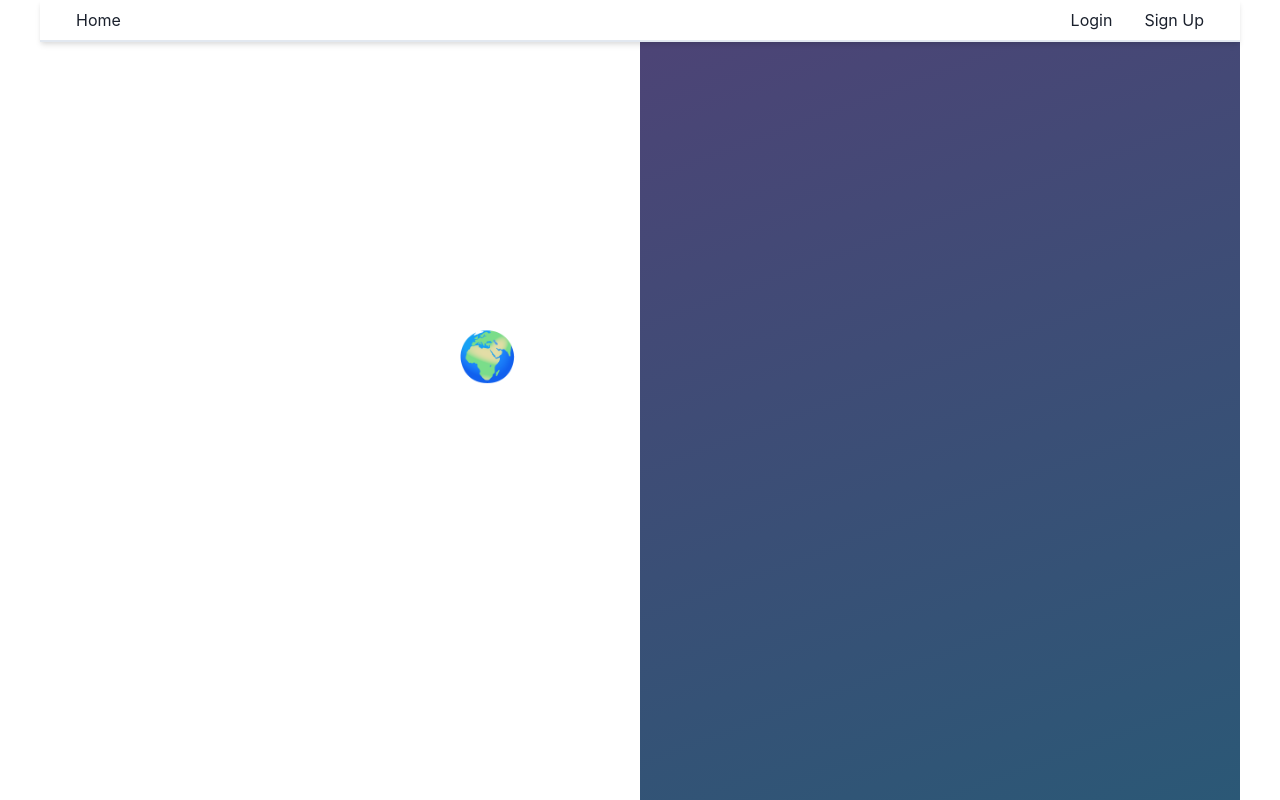
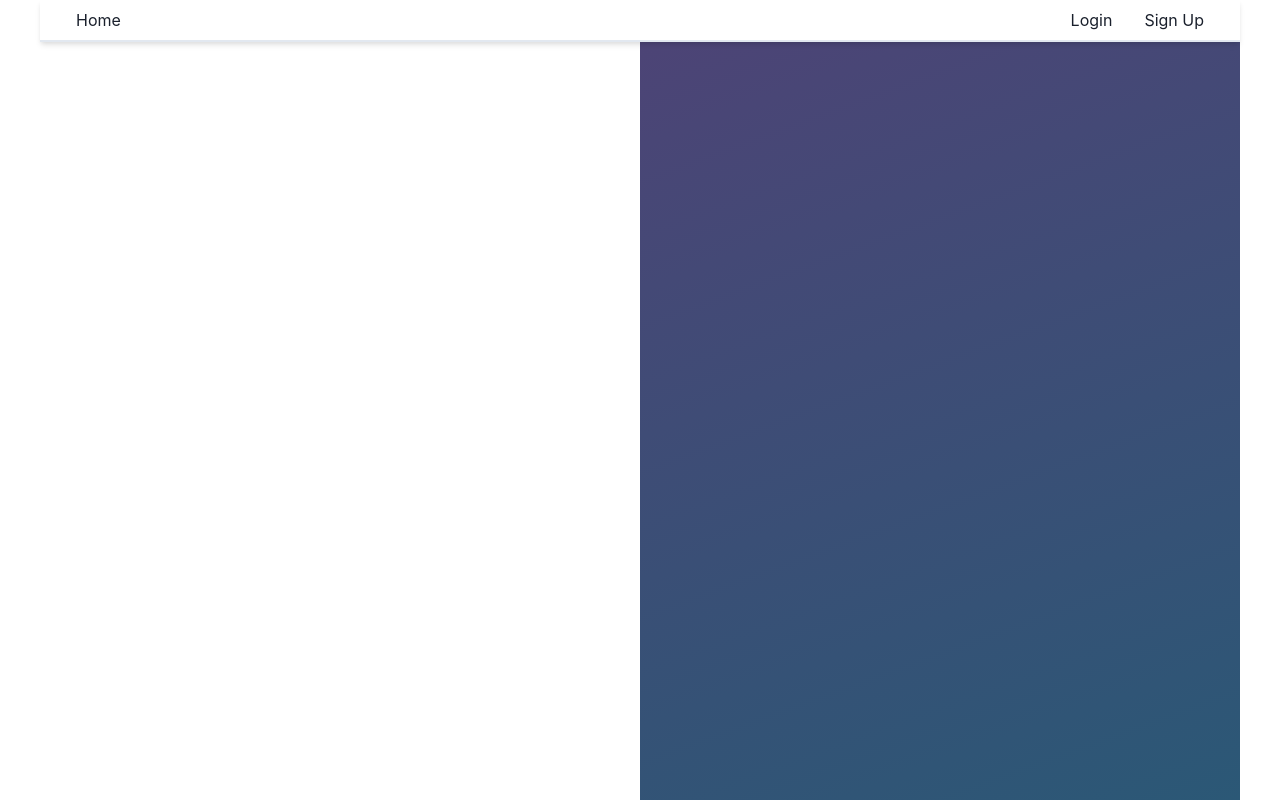
Before and after one commit to yurii-corssa/contact-keeper-app, a React (Create React App) app: page /goit-react-hw-08-phonebook/auth in a window 1280 px wide. Built offline with nearby package versions, Linux system fonts and the light colour scheme.

Commit message:
fixed auth bg

```diff
--- a/src/components/Background.jsx
+++ b/src/components/Background.jsx
@@ -25,6 +25,7 @@ const Background = () => {
         ...defaultAnimation,
         left: '0%',
         width: '100%',
+        height: '100vh',
       });
     }
     if (isAuthPage) {
@@ -32,6 +33,7 @@ const Background = () => {
         ...defaultAnimation,
         left: !isDesktop ? '0' : '50%',
         width: !isDesktop ? '100%' : '50%',
+        height: !isDesktop ? '50vh' : '100vh',
       });
     }
     if (isContactsPage) {
@@ -39,6 +41,7 @@ const Background = () => {
         ...defaultAnimation,
         left: '0',
         width: !isDesktop ? '100%' : '50%',
+        height: !isDesktop ? '50vh' : '100vh',
       });
     }
   }, [controls, isAuthPage, isContactsPage, isDesktop, isHomePage]);
@@ -47,6 +50,7 @@ const Background = () => {
     initial: {
       left: isAuthPage ? (!isDesktop ? '0%' : '50%') : '0%',
       width: !isHomePage ? (!isDesktop ? '100%' : '50%') : '100%',
+      height: !isHomePage ? (!isDesktop ? '50vh' : '100vh') : '100vh',
       opacity: 0,
     },
     animate: controls,
@@ -59,7 +63,6 @@ const Background = () => {
         {...bgAnimation}
         position="absolute"
         top="0"
-        h="100%"
         bgGradient="linear(-20deg, #2b5876 0%, #4e4376 100%)"
       />
     </Flex>
--- a/src/components/Main/Auth/AuthGreeting.jsx
+++ b/src/components/Main/Auth/AuthGreeting.jsx
@@ -23,17 +23,17 @@ const AuthGreeting = () => {
       direction="column"
       justify="center"
       w={!isDesktop ? '100%' : '50%'}
-      h={!isDesktop ? '100%' : '100vh'}
+      h={!isDesktop ? '50vh' : '100vh'}
       p="56px"
       color="#fff"
     >
       <motion.div {...createTextAnimation(0.2)}>
-        <Heading as="h2" size="2xl" mb={5}>
-          Join the Contact Keeper Family! 🌍
+        <Heading as="h2" size={!isDesktop ? 'xl' : '2xl'} mb={5}>
+          Join the Contact Keeper Family!
         </Heading>
       </motion.div>
       <motion.div {...createTextAnimation(0.3)}>
-        <Text fontSize="lg" mb={2}>
+        <Text fontSize={!isDesktop ? 'md' : 'lg'} mb={2}>
           Ready to simplify your connections? Dive into an experience where
           managing contacts feels like a breeze. Sign up to embrace the future
           of contact management or log in to continue the journey.
```
